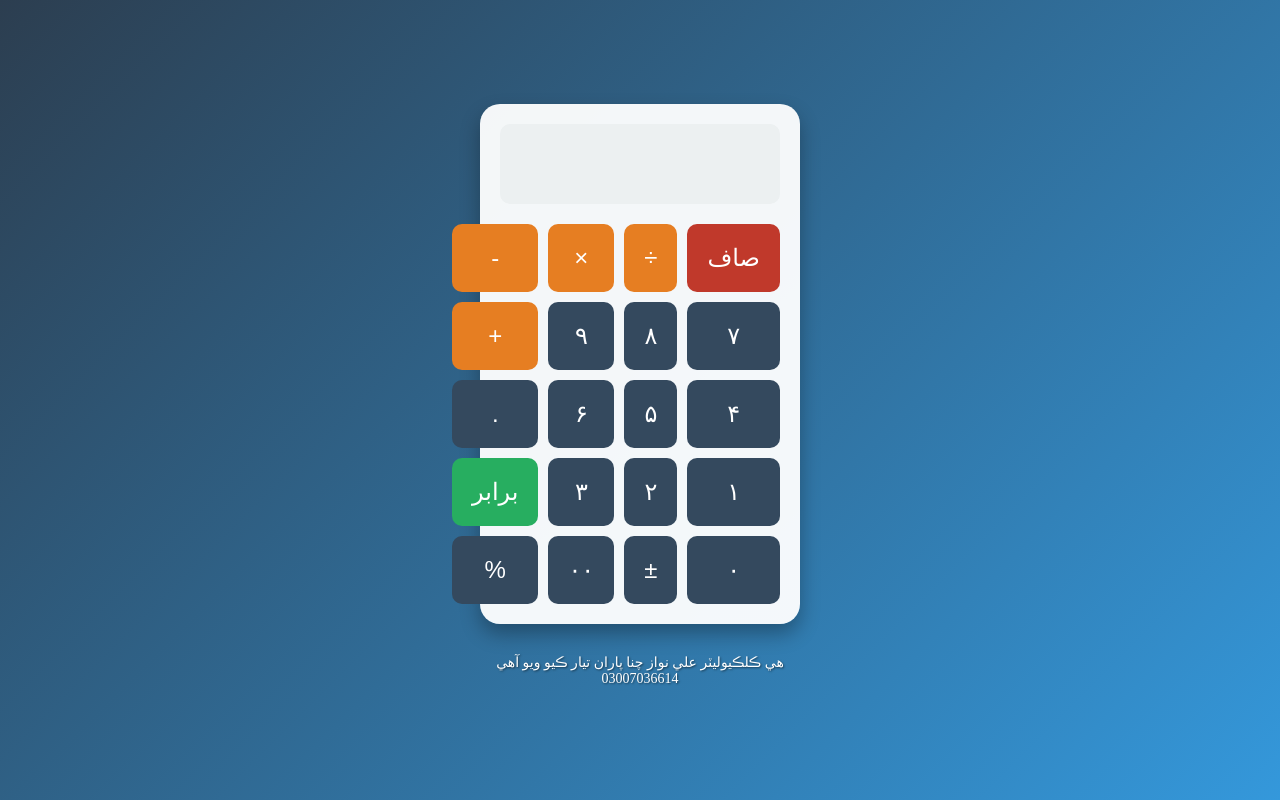
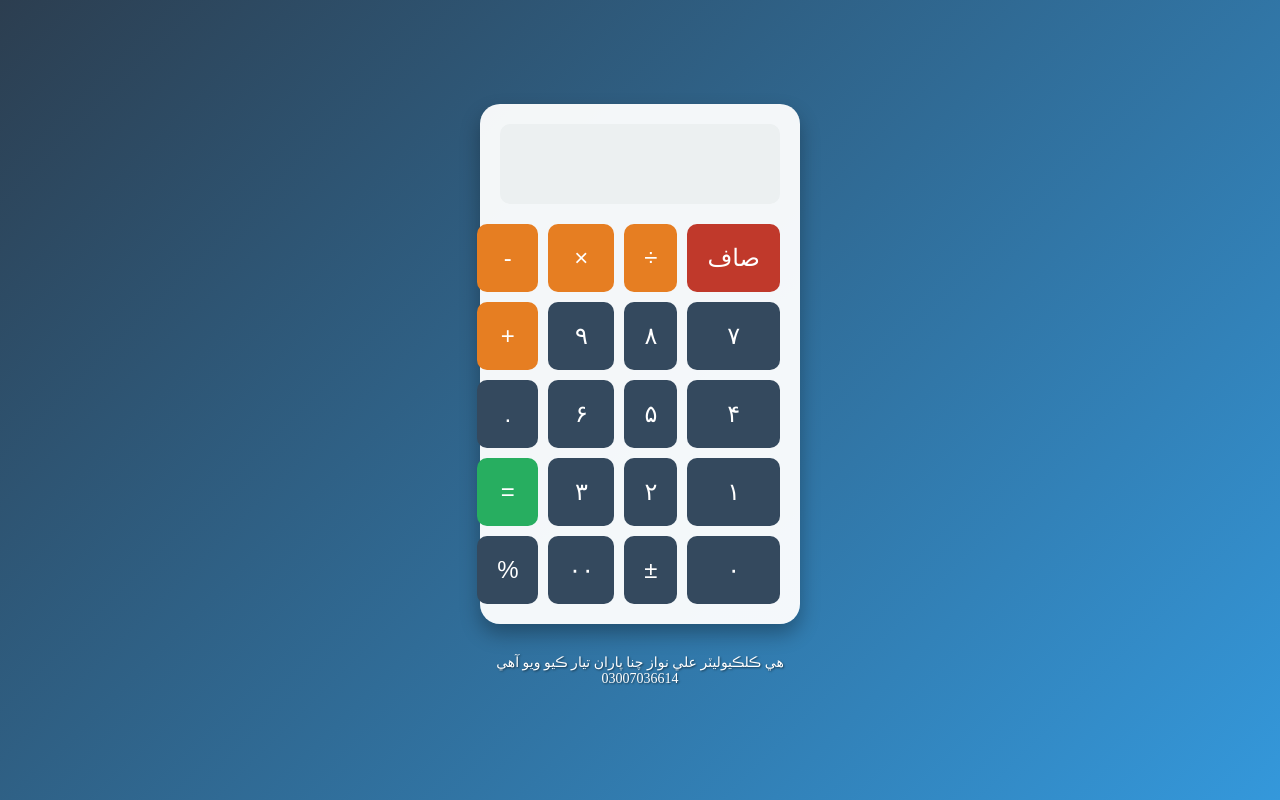
Before and after one commit to alinawazchanna/sindhicalculator, a plain HTML site: page index.html in a window 1280 px wide. Drawn offline with Linux system fonts and the light colour scheme.

Commit message:
Update index.html

```diff
--- a/index.html
+++ b/index.html
@@ -109,7 +109,7 @@
             <button onclick="appendNumber('۱')">۱</button>
             <button onclick="appendNumber('۲')">۲</button>
             <button onclick="appendNumber('۳')">۳</button>
-            <button class="equals" onclick="calculate()">برابر</button>
+            <button class="equals" onclick="calculate()">=</button>
 
             <button onclick="appendNumber('۰')">۰</button>
             <button onclick="toggleSign()">±</button>
```
